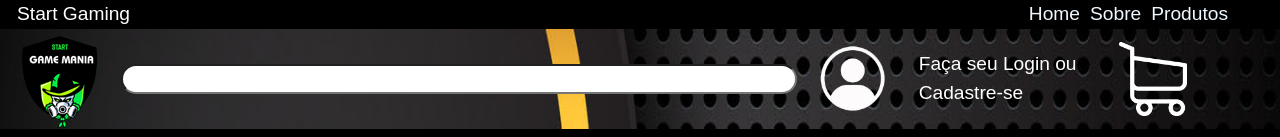
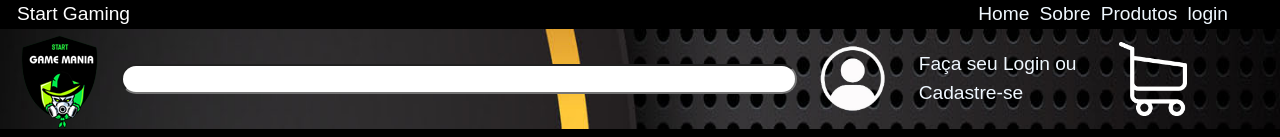
Before and after one commit to YAALEIXO/YAALEIXO-SENAI-UC09-, a plain HTML site: page index.html in a window 1280 px wide. Shown: the top 137 px of the page. Drawn offline with nearby package versions, Linux system fonts and the light colour scheme.

Commit message:
atualizado19-10-3

```diff
--- a/index.html
+++ b/index.html
@@ -30,6 +30,7 @@
                             <li><a href="">Home</a></li>
                             <li><a href="">Sobre</a></li>
                             <li><a href="">Produtos</a></li>
+                            <li><a href="login.html">login</a></li>
                         </ul>
                     </nav>
                 </div>
@@ -40,8 +41,8 @@
             <div id="fundotopo" class=" row">
                 <div id="logotopo" class="col-1"> <img src="img\logo.png" alt="logo"></div>
                 <div id="busca" class="pesquisa"><input type="text" class="input"></div>
-                <div class="login"> <img src="img\icon-login.png" alt="login" class="icon"> </div>
-                <p class="textol">Faça seu Login ou Cadastre-se</p>
+                <div class="login"><a href="login.html"> <img src="img\icon-login.png" alt="login" class="icon"></a> </div>
+                <p class="textol"><a href="login.html">Faça seu Login ou Cadastre-se</a></p>
                 <div class="carrinho"> <img src="img\carrinho.png" alt="carrinho" class="icon"> </div>
             </div>
             <!--banner-->
```
